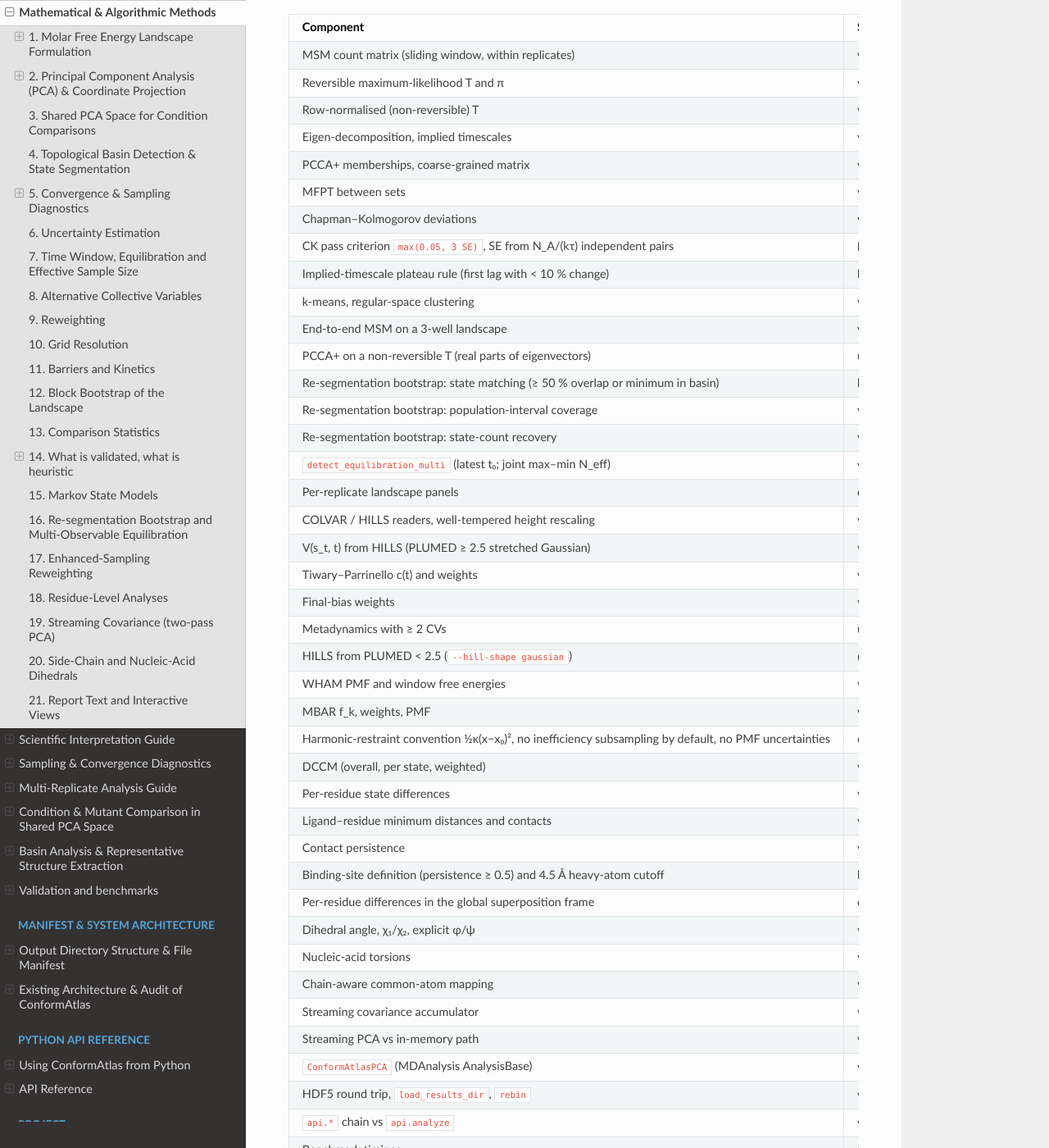
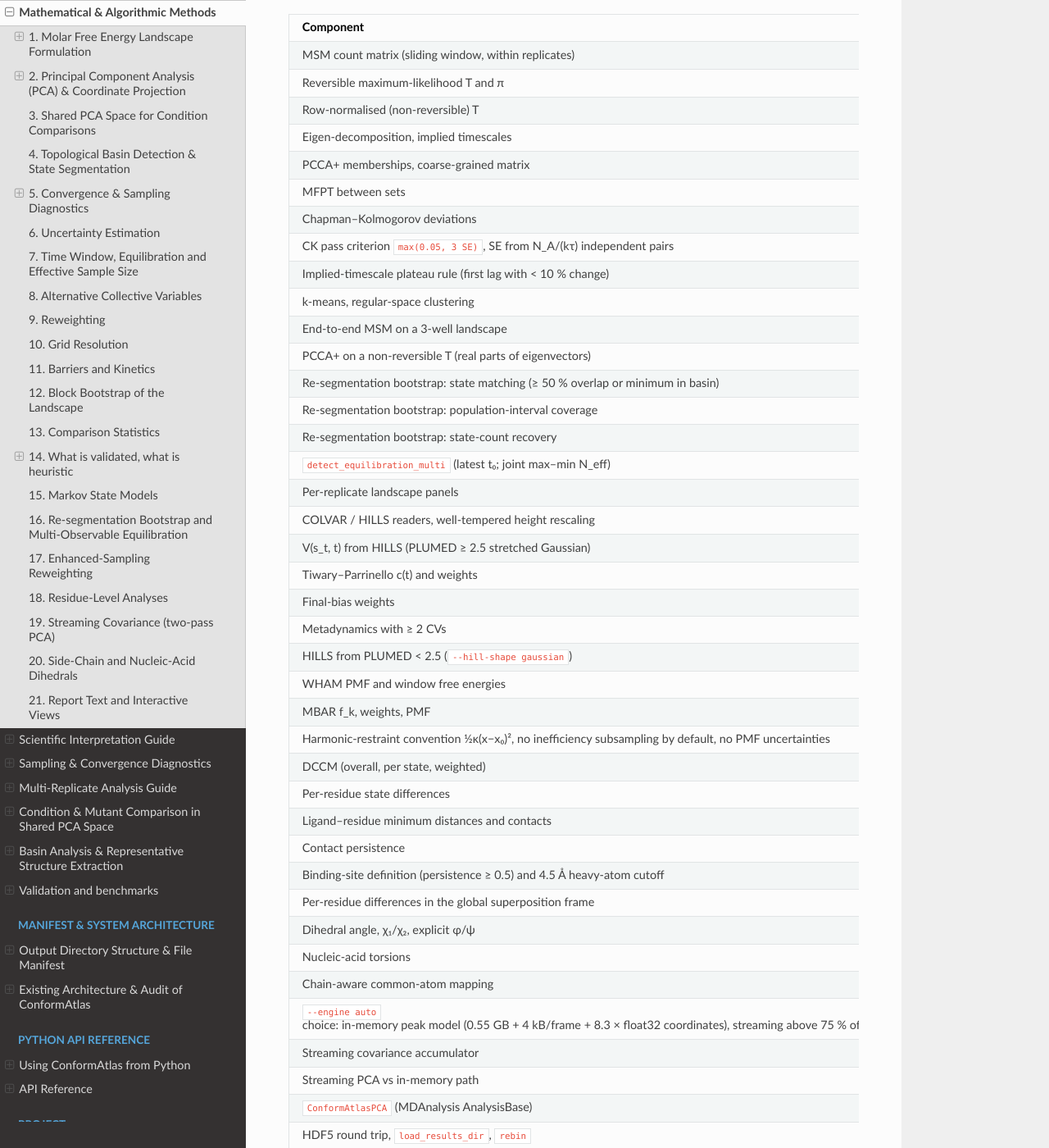
Before and after one commit to AtharvaTilewale/ConformAtlas, a Sphinx documentation site: the page built from docs/methods.md, in a window 1280 px wide and 1400 px high, scrolled down 8278 px. Shown: the whole window at 82% size. Built offline with Sphinx 7.4.7 and the Read the Docs theme 3.1.0, drawn with Linux system fonts in a browser that asks for light colours; some of the changed text lies outside the part shown.

Commit message:
methods §14: classify the auto-engine memory model as a heuristic

```diff
--- a/docs/methods.md
+++ b/docs/methods.md
@@ -228,6 +228,7 @@ The table lists every component of §15–§21 with its status. *Validated* mean
 | Dihedral angle, χ₁/χ₂, explicit φ/ψ | validated | hand geometry; `MDAnalysis.calc_dihedrals`, `Janin` (6·10⁻¹⁴°), `Ramachandran` (0°) |
 | Nucleic-acid torsions | validated on a constructed geometry | hand computation, 10⁻⁴°; CHARMM residue names untested on a real structure |
 | Chain-aware common-atom mapping | validated | constructed two-chain topology with repeated residue numbers, 24/24 atoms paired |
+| `--engine auto` choice: in-memory peak model (0.55 GB + 4 kB/frame + 8.3 × float32 coordinates), streaming above 75 % of the available memory (cgroup limit or MemAvailable) | heuristic / convention | engine choice only (both paths give identical PCA); the model is fitted to measured peaks on full-atom AdK (642 and 214 atoms, 5 000–80 000 frames) and overestimates each of them; unit tests in `tests/unit/test_engine_selection.py` |
 | Streaming covariance accumulator | validated | `numpy.cov`, chunked and merged, 2.6·10⁻¹³ abs |
 | Streaming PCA vs in-memory path | validated | eigenvalues / eigenvectors / projections ≤ 3·10⁻¹⁴ relative, both weightings, both routes; 2 workers + float32 memmap 3.2·10⁻⁸ |
 | `ConformAtlasPCA` (MDAnalysis AnalysisBase) | validated | `MDAnalysis.analysis.pca.PCA`, 9.4·10⁻⁹ relative after the (N−1)/N rescaling; sliced run vs in-memory 2·10⁻¹⁵ |
```
